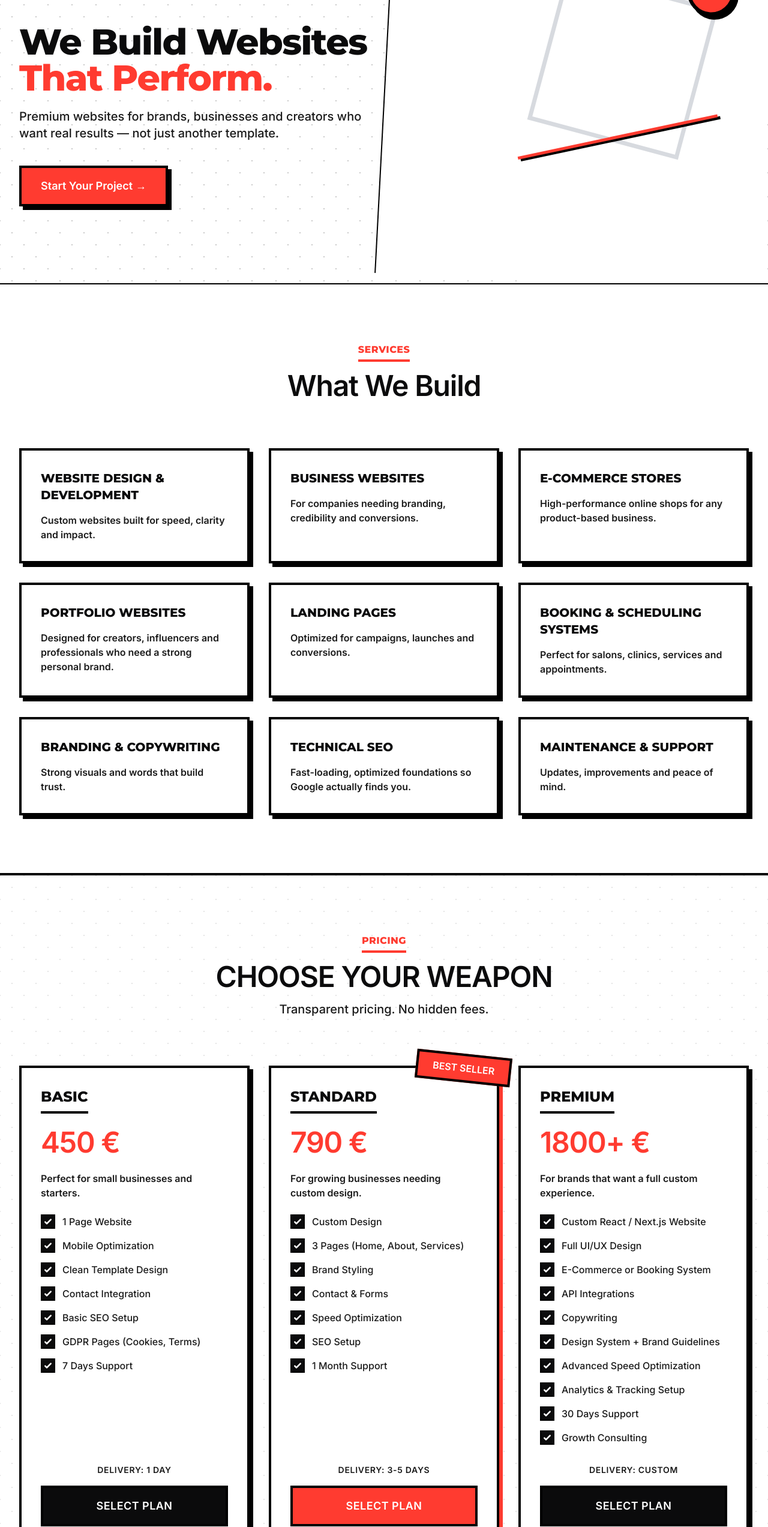
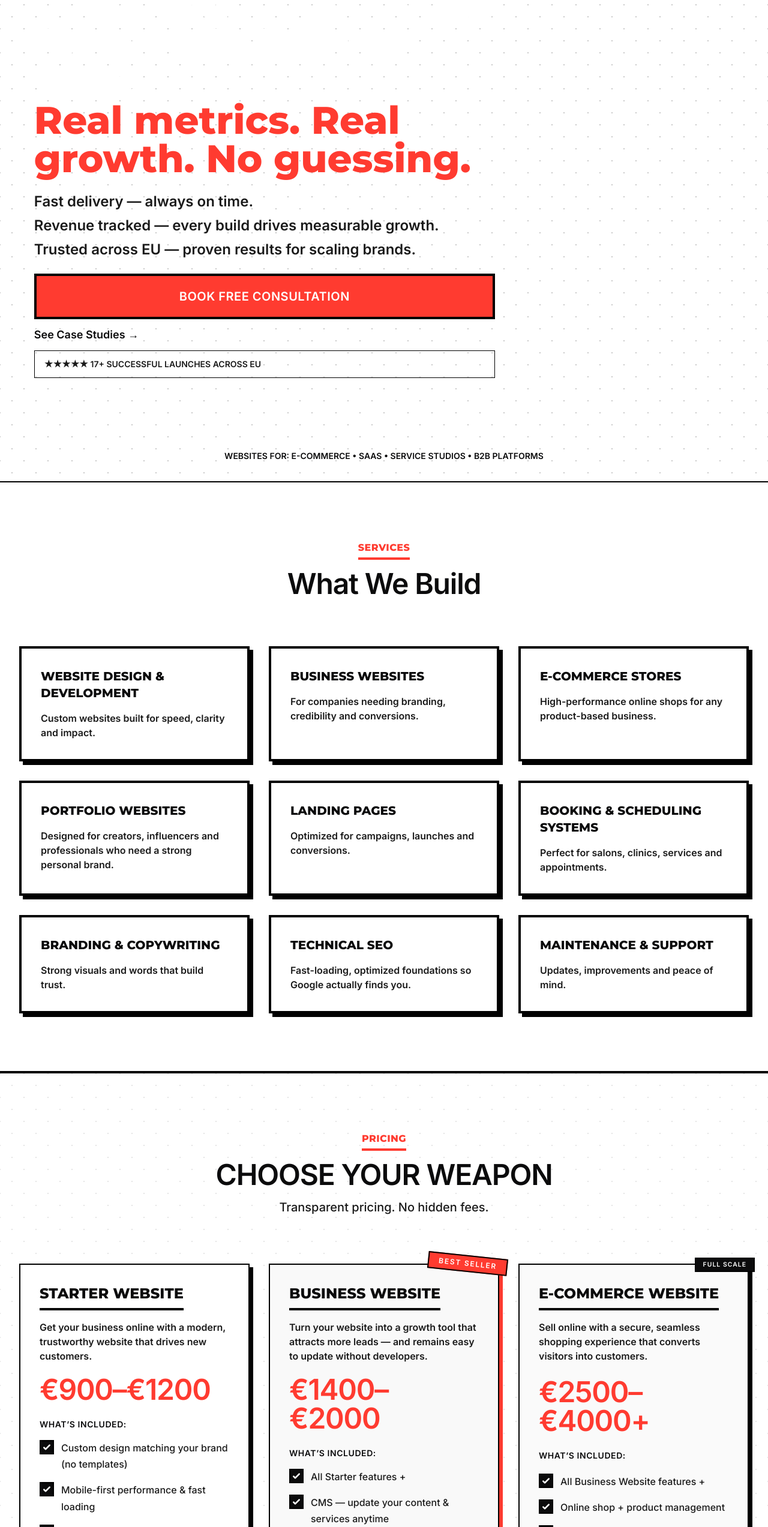
Before and after one commit to Sonnchuu/nexonic-studio, a React (Vite) app: page / in a window 1280 px wide. Shown: the part 234-2779 px from the top of the page at 60% size. Built offline with nearby package versions, Linux system fonts and the light colour scheme; no server answers.

Commit message:
New hero section

```diff
--- a/src/components/Hero.jsx
+++ b/src/components/Hero.jsx
@@ -1,5 +1,5 @@
 import React from 'react';
-import { motion } from 'framer-motion';
+import { motion as Motion } from 'framer-motion';
 
 const Hero = () => {
   return (
@@ -13,64 +13,63 @@ const Hero = () => {
            }}>
       </div>
 
-      <div className="max-w-7xl mx-auto relative z-10">
-        <div className="pb-8 bg-transparent sm:pb-16 md:pb-20 lg:max-w-2xl lg:w-full lg:pb-28 xl:pb-32 pt-20 px-4 sm:px-6 lg:px-8">
-          <main className="mt-10 mx-auto max-w-7xl sm:mt-12 md:mt-16 lg:mt-20 xl:mt-28">
-            <div className="sm:text-center lg:text-left">
-              <motion.h1
-                initial={{ opacity: 0, x: -50 }}
-                animate={{ opacity: 1, x: 0 }}
-                transition={{ duration: 0.5 }}
-                className="text-4xl tracking-tight font-black text-alt-black sm:text-5xl md:text-6xl"
+      <div className="max-w-7xl mx-auto relative z-10 px-4 sm:px-6 lg:px-8">
+        <div className="grid lg:grid-cols-[7fr,3fr] gap-12 items-start pt-32 pb-20">
+          <div className="space-y-6 max-w-3xl mx-auto lg:text-left">
+            <Motion.h1
+              initial={{ opacity: 0, x: -40 }}
+              animate={{ opacity: 1, x: 0 }}
+              transition={{ duration: 0.5 }}
+              className="text-4xl sm:text-6xl lg:text-[5vw] font-black leading-[0.85]"
+            >
+              <span className="block">Performance websites for brands built to scale.</span>
+              <span className="block text-alt-red">Real metrics. Real growth. No guessing.</span>
+            </Motion.h1>
+            <Motion.p
+              initial={{ opacity: 0, x: -30 }}
+              animate={{ opacity: 1, x: 0 }}
+              transition={{ duration: 0.45, delay: 0.1 }}
+              className="text-xl sm:text-2xl font-semibold text-alt-neutral space-y-2"
+            >
+              <span className="block">Fast delivery — always on time.</span>
+              <span className="block">Revenue tracked — every build drives measurable growth.</span>
+              <span className="block">Trusted across EU — proven results for scaling brands.</span>
+            </Motion.p>
+            <Motion.div
+              initial={{ opacity: 0, y: 25 }}
+              animate={{ opacity: 1, y: 0 }}
+              transition={{ duration: 0.45, delay: 0.2 }}
+              className="flex flex-col gap-3"
+            >
+              <a
+                href="#contact"
+                className="inline-flex items-center justify-center px-14 py-5 text-xl font-black uppercase tracking-wide text-white bg-alt-red border-4 border-black hover:bg-[#E20000] transition-colors"
               >
-                <span className="block xl:inline">We Build Websites</span>{' '}
-                <span className="block text-alt-red xl:inline">That Perform.</span>
-              </motion.h1>
-              <motion.p
-                initial={{ opacity: 0, x: -50 }}
-                animate={{ opacity: 1, x: 0 }}
-                transition={{ duration: 0.5, delay: 0.2 }}
-                className="mt-3 text-base text-alt-neutral font-medium sm:mt-5 sm:text-lg sm:max-w-xl sm:mx-auto md:mt-5 md:text-xl lg:mx-0 font-sans"
+                Book Free Consultation
+              </a>
+              <a
+                href="#portfolio"
+                className="text-lg font-black text-alt-black underline-offset-4 hover:text-alt-red hover:underline"
               >
-                Premium websites for brands, businesses and creators who want real results — not just another template.
-              </motion.p>
-              <motion.div
-                initial={{ opacity: 0, y: 20 }}
-                animate={{ opacity: 1, y: 0 }}
-                transition={{ duration: 0.5, delay: 0.4 }}
-                className="mt-8 sm:mt-10 sm:flex sm:justify-center lg:justify-start"
-              >
-                <div className="">
-                  <a
-                    href="#contact"
-                    className="w-full flex items-center justify-center px-8 py-4 border-4 border-black text-lg font-black text-white bg-alt-red hover:bg-white hover:text-alt-black transition-all shadow-neo hover:shadow-none hover:translate-x-[6px] hover:translate-y-[6px]"
-                  >
-                    Start Your Project →
-                  </a>
-                </div>
-              </motion.div>
-            </div>
-          </main>
+                See Case Studies →
+              </a>
+              <div className="border border-black px-4 py-3 text-xs sm:text-sm font-semibold uppercase text-alt-neutral">
+                ★★★★★ 17+ successful launches across EU
+              </div>
+            </Motion.div>
+          </div>
+          <div className="hidden lg:block" />
         </div>
+        <Motion.div
+          initial={{ opacity: 0, y: 20 }}
+          animate={{ opacity: 1, y: 0 }}
+          transition={{ duration: 0.6, delay: 0.35 }}
+          className="mt-10 text-xs sm:text-sm font-black uppercase text-alt-black text-center"
+        >
+          Websites for: E-commerce • SaaS • Service studios • B2B platforms
+        </Motion.div>
+        <div className="h-8" />
       </div>
-      <motion.div
-        initial={{ opacity: 0, scale: 0.9, rotate: 0 }}
-        animate={{ opacity: 1, scale: 1, rotate: 3 }}
-        transition={{ duration: 0.7, delay: 0.2 }}
-        className="lg:absolute lg:inset-y-0 lg:right-0 lg:w-1/2 bg-white border-l-2 border-black flex items-center justify-center relative overflow-hidden"
-      >
-
-        {/* Clean brutalist square outline */}
-        <div className="absolute w-[260px] h-[260px] border-[7px] border-gray-400 opacity-40 transform rotate-12 top-[20%] right-[18%]"></div>
-
-        {/* Red accent circle */}
-        <div className="absolute w-20 h-20 bg-alt-red border-[6px] border-black rounded-full shadow-[6px_6px_0px_#000] top-[14%] right-[10%]"></div>
-
-        {/* Guide line pointing toward headline */}
-        <div className="absolute w-[340px] h-[5px] bg-alt-red transform rotate-[-15deg] top-[60%] right-[12%] shadow-[4px_4px_0px_#000]"></div>
-
-    </motion.div>
-
     </div>
   );
 };
--- a/src/components/Pricing.jsx
+++ b/src/components/Pricing.jsx
@@ -1,57 +1,56 @@
 import React from 'react';
-import { motion } from 'framer-motion';
+import { motion as Motion } from 'framer-motion';
 
 const packages = [
   {
-    name: 'BASIC',
-    price: '450 €',
-    description: 'Perfect for small businesses and starters.',
+    name: 'STARTER WEBSITE',
+    price: '€900–€1200',
+    description: 'Get your business online with a modern, trustworthy website that drives new customers.',
     features: [
-      '1 Page Website',
-      'Mobile Optimization',
-      'Clean Template Design',
-      'Contact Integration',
-      'Basic SEO Setup',
-      'GDPR Pages (Cookies, Terms)',
-      '7 Days Support'
+      'Custom design matching your brand (no templates)',
+      'Mobile-first performance & fast loading',
+      'Clear presentation of your services',
+      'Contact form → direct inbox delivery',
+      'Basic SEO (titles, descriptions, indexing, sitemap)',
+      'GDPR essentials (cookie banner + privacy pages)',
+      'Launch & domain setup included'
     ],
-    time: '1 day',
+    time: '5 business days from project start',
     highlight: false,
   },
   {
-    name: 'STANDARD',
-    price: '790 €',
-    description: 'For growing businesses needing custom design.',
+    name: 'BUSINESS WEBSITE',
+    price: '€1400–€2000',
+    description: 'Turn your website into a growth tool that attracts more leads — and remains easy to update without developers.',
     features: [
-      'Custom Design',
-      '3 Pages (Home, About, Services)',
-      'Brand Styling',
-      'Contact & Forms',
-      'Speed Optimization',
-      'SEO Setup',
-      '1 Month Support'
+      'All Starter features +',
+      'CMS — update your content & services anytime',
+      'Conversion-focused service pages',
+      'Lead tracking + analytics setup',
+      'Case studies & testimonials sections',
+      'Strategy call + content & conversion guidance before launch',
+      'Priority support during launch month'
     ],
-    time: '3-5 days',
+    time: '10-14 business days from project start',
     highlight: true,
   },
   {
-    name: 'PREMIUM',
-    price: '1800+ €',
-    description: 'For brands that want a full custom experience.',
+    name: 'E-COMMERCE WEBSITE',
+    price: '€2500–€4000+',
+    description: 'Sell online with a secure, seamless shopping experience that converts visitors into customers.',
     features: [
-      'Custom React / Next.js Website',
-      'Full UI/UX Design',
-      'E-Commerce or Booking System',
-      'API Integrations',
-      'Copywriting',
-      'Design System + Brand Guidelines',
-      'Advanced Speed Optimization',
-      'Analytics & Tracking Setup',
-      '30 Days Support',
-      'Growth Consulting'
+      'All Business Website features +',
+      'Online shop + product management',
+      'Secure payment integration (Stripe / PayPal)',
+      'Orders dashboard + basic inventory control',
+      'Abandoned cart emails to boost conversions',
+      'Shipping & tax setup for your region',
+      'Customer accounts & login access',
+      'Performance optimization for product pages'
     ],
-    time: 'Custom',
+    time: '3–5 weeks depending on scope',
     highlight: false,
+    accentTag: 'FULL SCALE',
   },
 ];
 
@@ -70,7 +69,7 @@ const Pricing = () => {
       <div className="max-w-7xl mx-auto px-4 sm:px-6 lg:px-8 relative z-10">
         <div className="text-center">
           <h2 className="text-base text-alt-red font-black tracking-wide uppercase border-b-4 border-alt-red inline-block pb-1">PRICING</h2>
-          <motion.p
+          <Motion.p
             initial={{ opacity: 0, y: 20 }}
             whileInView={{ opacity: 1, y: 0 }}
             viewport={{ once: true }}
@@ -78,64 +77,82 @@ const Pricing = () => {
             className="mt-4 text-4xl leading-8 font-black tracking-tight text-alt-black sm:text-5xl"
           >
             CHOOSE YOUR WEAPON
-          </motion.p>
+          </Motion.p>
           <p className="mt-4 max-w-2xl text-xl text-alt-neutral font-medium mx-auto">
             Transparent pricing. No hidden fees.
           </p>
         </div>
 
         <div className="mt-20 grid grid-cols-1 gap-y-10 sm:grid-cols-2 lg:grid-cols-3 gap-x-8">
-          {packages.map((pkg, index) => (
-            <motion.div
+          {packages.map((pkg, index) => {
+            const matchesPremiumLayout = pkg.name === 'STARTER WEBSITE' || pkg.name === 'BUSINESS WEBSITE' || pkg.name === 'E-COMMERCE WEBSITE';
+            const isEcommerce = pkg.name === 'E-COMMERCE WEBSITE';
+            const borderWidthClass = matchesPremiumLayout ? 'border-2' : 'border-4';
+            const borderColorClass = 'border-black';
+            const cardBackgroundClass = pkg.highlight ? 'bg-[#F9F9F9]' : pkg.accentTag ? 'bg-[#FAFAFA]' : 'bg-white';
+            const buttonVariantClass = pkg.highlight
+              ? 'bg-alt-red text-white hover:bg-[#E20000] hover:text-white'
+              : matchesPremiumLayout
+                ? 'bg-alt-black text-white hover:bg-[#E20000] hover:text-white'
+                : 'bg-alt-black text-white hover:bg-white hover:text-alt-black';
+            const priceMarginClass = pkg.name === 'E-COMMERCE WEBSITE' ? 'mt-6' : 'mt-5';
+            const featureSpacingClass = isEcommerce ? 'mt-5 space-y-4' : 'mt-4 space-y-4';
+
+            return (
+              <Motion.div
                 key={pkg.name}
                 initial={{ opacity: 0, y: 50 }}
                 whileInView={{ opacity: 1, y: 0 }}
                 viewport={{ once: true }}
                 transition={{ duration: 0.5, delay: index * 0.2 }}
-              className={`relative flex flex-col border-4 border-black bg-white p-8 transition-all hover:translate-x-[4px] hover:translate-y-[4px] hover:shadow-none ${pkg.highlight ? 'shadow-neo-red' : 'shadow-neo'
+                className={`relative flex flex-col ${borderWidthClass} ${borderColorClass} ${cardBackgroundClass} p-8 transition-all hover:translate-x-[4px] hover:translate-y-[4px] hover:shadow-none ${pkg.highlight ? 'shadow-neo-red' : 'shadow-neo'
                   }`}
               >
                 {pkg.highlight && (
-                <div className="absolute top-0 right-0 -mt-6 -mr-6 bg-alt-red text-white font-black px-6 py-2 border-4 border-black transform rotate-6 shadow-sm">
+                  <div className="absolute top-0 right-0 -mt-4 -mr-4 bg-alt-red text-white font-black px-4 py-1 border-2 border-black transform rotate-6 shadow-sm text-xs tracking-[0.15em]">
                     BEST SELLER
                   </div>
                 )}
+                {!pkg.highlight && pkg.accentTag && (
+                  <div className="absolute top-0 right-0 -mt-3 -mr-3 bg-alt-black text-white font-black px-3 py-0.5 border-2 border-black text-[0.65rem] tracking-[0.1em]">
+                    {pkg.accentTag}
+                  </div>
+                )}
                 <div className="flex-1">
-                <h3 className="text-2xl font-black text-alt-black uppercase border-b-4 border-black pb-2 inline-block">
+                  <h3 className="text-2xl font-black text-alt-black uppercase border-b-4 border-black pb-2 inline-flex items-center gap-2">
                     {pkg.name}
                   </h3>
-                <p className="mt-6 flex items-baseline text-alt-red">
+                  <p className="mt-4 text-alt-neutral font-bold">{pkg.description}</p>
+                  <p className={`${priceMarginClass} flex items-baseline text-alt-red`}>
                     <span className="text-5xl font-black tracking-tight">{pkg.price}</span>
                   </p>
-                <p className="mt-6 text-alt-neutral font-bold">{pkg.description}</p>
+                  <p className="mt-6 text-sm font-black tracking-[0.04em] uppercase text-alt-black">What’s included:</p>
 
-                <ul role="list" className="mt-6 space-y-4">
+                  <ul role="list" className={`${featureSpacingClass} list-none pl-0`}>
                     {pkg.features.map((feature) => (
-                    <li key={feature} className="flex items-start">
+                      <li key={feature} className="flex items-start gap-3">
                         <div className="flex-shrink-0 h-6 w-6 bg-alt-black flex items-center justify-center border-2 border-black">
                           <svg className="h-4 w-4 text-white" fill="none" viewBox="0 0 24 24" stroke="currentColor">
                             <path strokeLinecap="round" strokeLinejoin="round" strokeWidth={4} d="M5 13l4 4L19 7" />
                           </svg>
                         </div>
-                      <span className="ml-3 text-alt-neutral font-medium">{feature}</span>
+                        <span className="text-alt-neutral font-medium leading-[1.7]">{feature}</span>
                       </li>
                     ))}
                   </ul>
                 </div>
                 <div className="mt-8">
-                <div className="text-center text-sm text-alt-neutral font-bold mb-4 uppercase tracking-wider">Delivery: {pkg.time}</div>
+                  <div className="text-center text-xs font-medium text-alt-neutral/70 mb-4">Delivery: {pkg.time}</div>
                   <a
                     href="#contact"
-                  className={`w-full block text-center px-6 py-4 border-4 border-black font-black text-lg uppercase tracking-wide ${pkg.highlight
-                      ? 'bg-alt-red text-white hover:bg-white hover:text-alt-black'
-                      : 'bg-alt-black text-white hover:bg-white hover:text-alt-black'
-                    } transition-all`}
+                    className={`w-full block text-center px-6 ${matchesPremiumLayout ? 'py-7 text-xl' : 'py-6 text-lg'} border-4 border-black font-black uppercase tracking-[0.3px] transition-all duration-200 ${buttonVariantClass} hover:-translate-y-0.5`}
                   >
-                  Select Plan
+                    Book Free Consultation
                   </a>
                 </div>
-            </motion.div>
-          ))}
+              </Motion.div>
+            );
+          })}
         </div>
       </div>
     </div>
```
Also changed, not shown: src/components/Contact.jsx (+8 -5 lines), src/components/Portfolio.jsx (+5 -5 lines), src/components/Process.jsx (+5 -5 lines), src/components/Services.jsx (+5 -5 lines), src/components/WhyUs.jsx (+5 -5 lines), src/services/supabaseClient.js (+12 -1 lines). Lines whose indentation alone changed are shown as unchanged.
